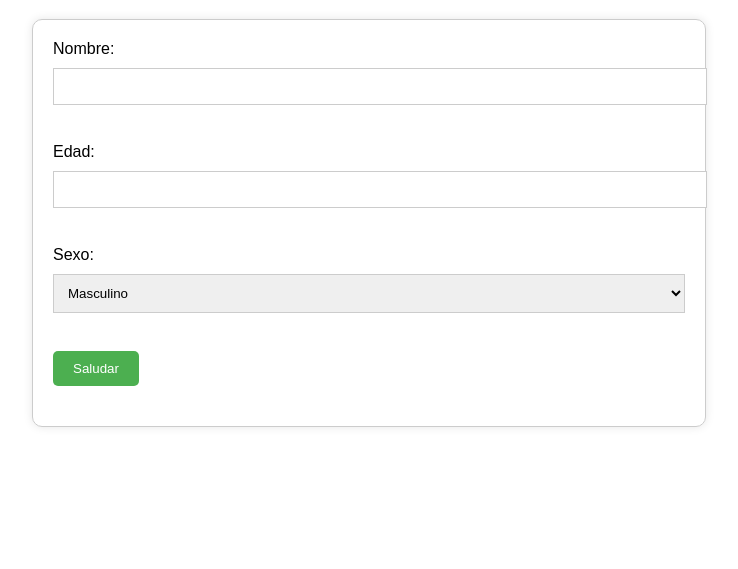
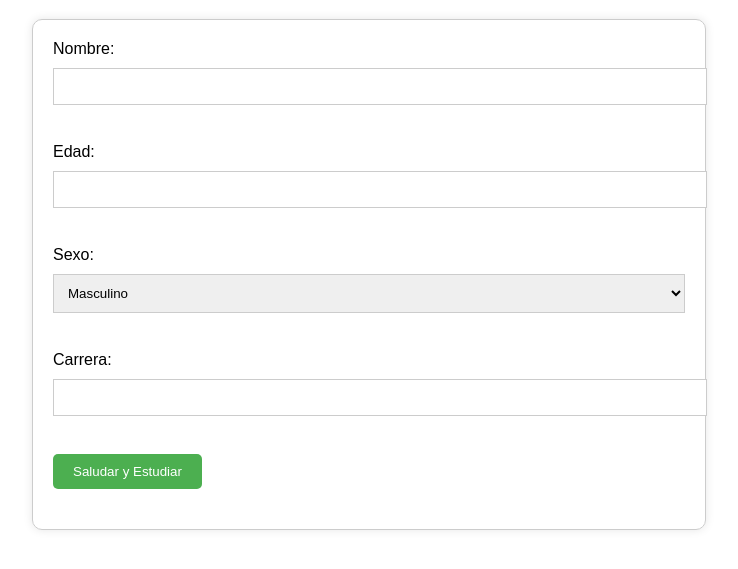
Before and after one commit to ealexandergarcia/talleresBasicosPoo, a plain HTML site: page index.html in a window 1280 px wide. Shown: the part 79-648 px from the top of the page, without its empty margins (271-1009 px from the left). Drawn offline with Linux system fonts and the light colour scheme.

Commit message:
feat: :construction: Adicion de carrera al formulario

```diff
--- a/index.html
+++ b/index.html
@@ -19,8 +19,11 @@
         <option value="Masculino">Masculino</option>
         <option value="Femenino">Femenino</option></select
       ><br /><br />
-      <button type="button" id="btn-saludar">Saludar</button>
+      <label for="carrera">Carrera:</label>
+      <input type="text" id="carrera" name="carrera"><br><br>
+      <button type="button" id="btn-saludar">Saludar y Estudiar</button>
       <div id="saludo"></div>
+      <div id="estudios"></div>
     </form>
   </body>
 </html>
```
